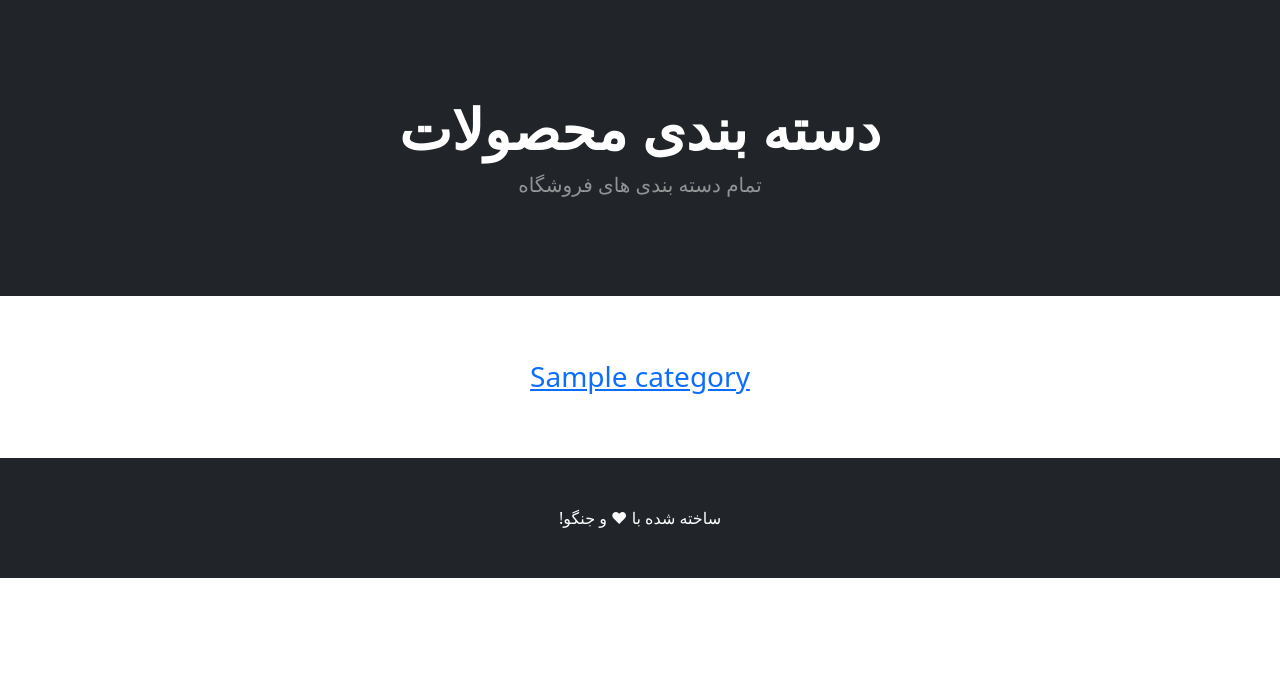
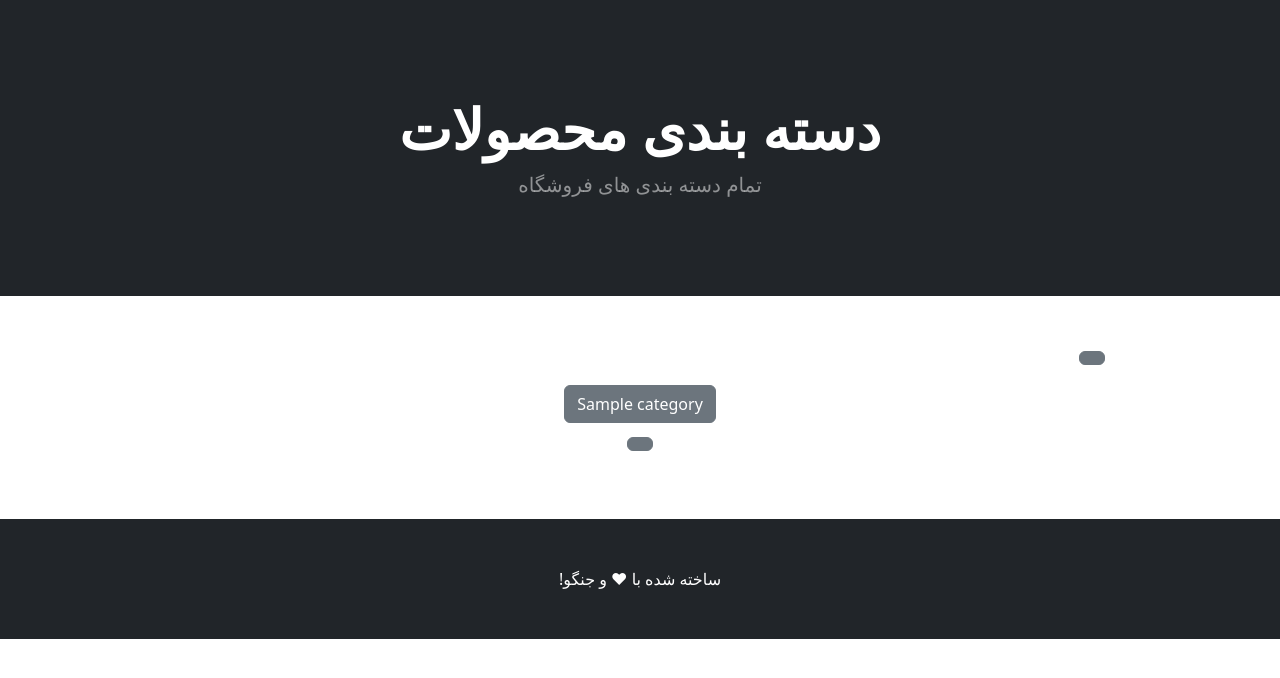
Before and after one commit to masimoosavi34/pooshak_ronya, a Django app: page /category/ in a window 1280 px wide. Shown: the part 57-735 px from the top of the page. Run offline with Django 5.2, Linux system fonts and the light colour scheme; tables that the repository leaves empty hold one stand-in row (values such as "Sample post"); parts of the project's set-up code (start-up, migrations or seed data) failed here and were passed over; some libraries are stand-ins or nearby versions.

Commit message:
Update category_summary.html

```diff
--- a/shop/templates/category_summary.html
+++ b/shop/templates/category_summary.html
@@ -15,7 +15,7 @@
             <div class="col-10">
                 <p align="justify">
                     {% for cat in category %}
-                        <a href="{% url 'category' cat.name %}"> <h3>{{ cat.name }}</h3> </a>
+                        <a href="{% url 'category' cat.name %}" class="btn btn-secondary"> <h3>{{ cat.name }}</h3> </a>
                     {% endfor %}
                 </p>
             </div>
```
